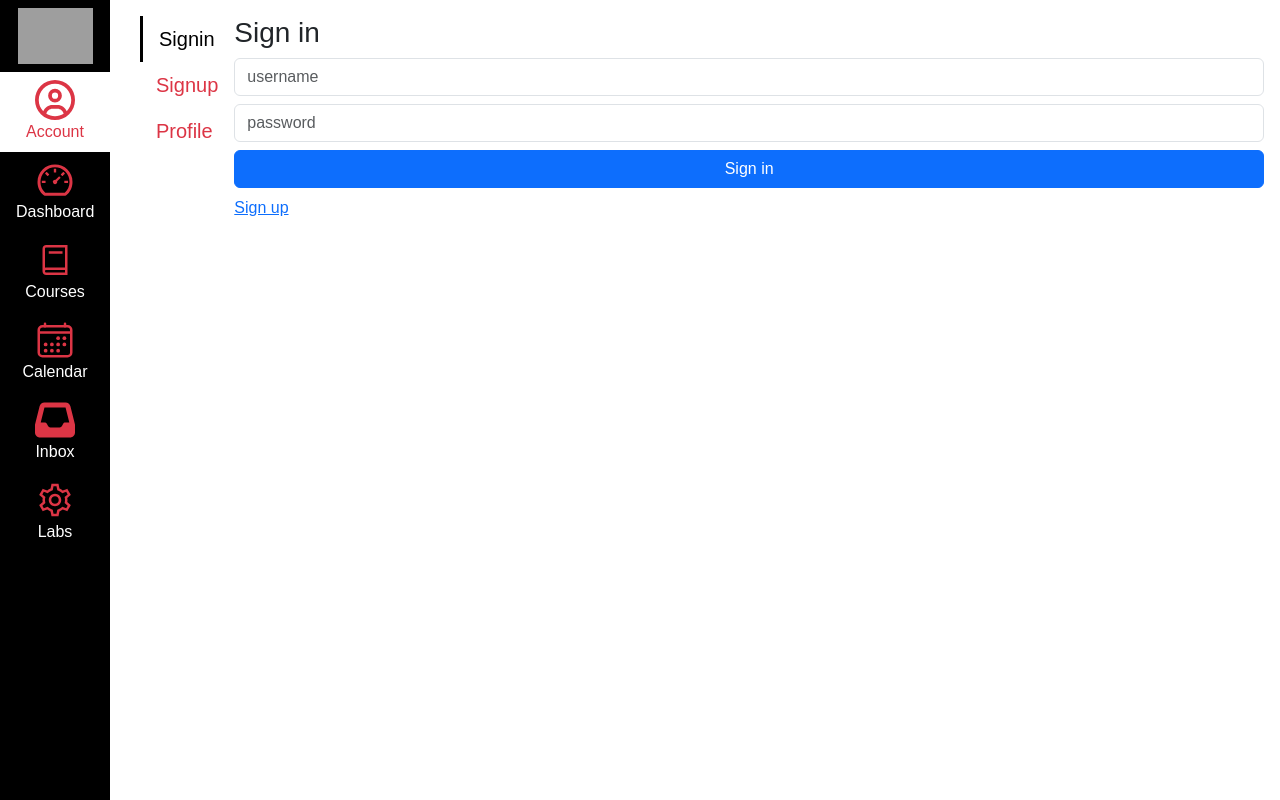
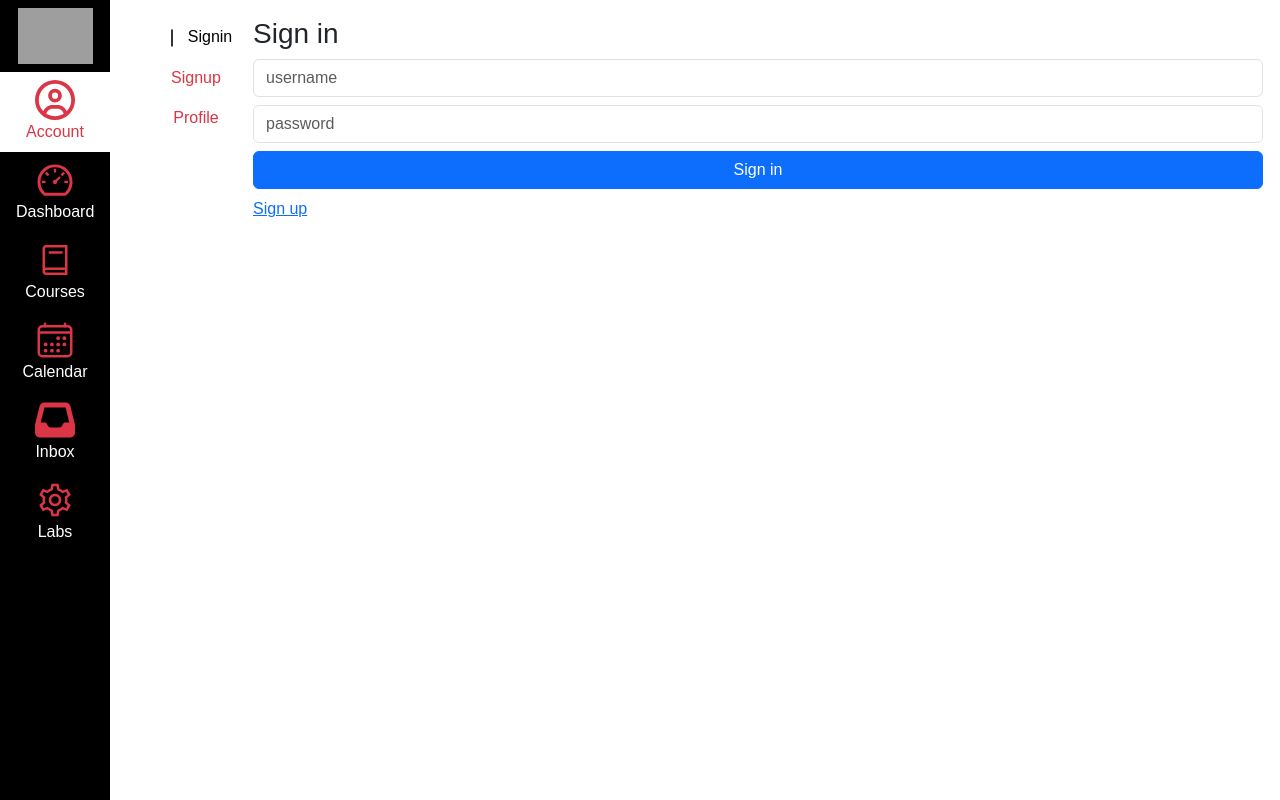
Before and after one commit to PaarthKulkarni/kambaz-next-js-project, a Next.js app: page /Account/Signin in a window 1280 px wide. Built offline with nearby package versions, Linux system fonts and the light colour scheme; grey boxes are pictures that could not be loaded.

Commit message:
Hopefully fixes the issue

```diff
--- a/src/app/(Kambaz)/Account/Layout.tsx
+++ b/src/app/(Kambaz)/Account/Layout.tsx
@@ -3,13 +3,17 @@ import AccountNavigation from "./Navigation";
 export default function AccountLayout({ children }: Readonly<{ children: ReactNode }>) {
  return (
    <div id="wd-kambaz">
-         <div className="d-flex">
-           <div className="d-none d-md-block">
+     <table>
+       <tbody>
+         <tr>
+           <td valign="top">
              <AccountNavigation />
-            </div>
-           <div className="flex-fill">
+           </td>
+           <td valign="top" width="100%">
              {children}
-             </div>
-             </div>
+           </td>
+         </tr>
+       </tbody>
+     </table>
   </div>
 );}
--- a/src/app/(Kambaz)/Account/Navigation.tsx
+++ b/src/app/(Kambaz)/Account/Navigation.tsx
@@ -1,23 +1,33 @@
-
 "use client";
 import Link from "next/link";
 import { usePathname } from "next/navigation";
 import { ListGroup, ListGroupItem } from "react-bootstrap";
+import { RxDividerVertical } from "react-icons/rx";
 export default function AccountNavigation() {
   const path = usePathname();
-  const links = [
-      { label: "Signin", path: `Signin`},
-      { label: "Signup",   path: "Signup"},
-      { label: "Profile",  path: "Profile"},
-    ];
-  return (
-    <ListGroup id="wd-courses-navigation"  className="wd list-group fs-5 rounded-0">
-    {links.map((link) => {
-    const fullPath = `/Account/${link.path}`;
-    return(
-    <ListGroupItem key = {link.path} as={Link} href={fullPath}
-      className={`list-group-item border-0 ${path.includes(link.label) ? "active" : "text-danger"}`}>
-        {link.label}
-      </ListGroupItem>);})}
-    </ListGroup>
-  );}
+ return (
+      <ListGroup className="rounded-0 d-none d-md-block bg-white z-2" style={{ width: 110 }}
+              id="wd-account-navigation">
+      <ListGroupItem className={`border-0 text-center bg-white`}>
+       <Link href="Signin" id="wd-account-link" className={`${path.includes("Signin") ? "text-black" : "text-danger"} text-decoration-none`}>
+
+         {path.includes("Signin") && <RxDividerVertical size={24} className="me-1 fs-1 text-black"/>}
+         Signin
+       </Link>
+     </ListGroupItem>
+     <ListGroupItem className={`border-0 text-center bg-white`}>
+       <Link href="Signup" id="wd-account-link" className={`${path.includes("Signup") ? "text-black" : "text-danger"} text-decoration-none`}>
+
+         {path.includes("Signup") && <RxDividerVertical size={24} className="me-1 fs-1 text-black"/>}
+         Signup
+       </Link>
+     </ListGroupItem>
+     <ListGroupItem className={`border-0 text-center bg-white`}>
+       <Link href="Profile" id="wd-account-link" className={`${path.includes("Profile") ? "text-black" : "text-danger"} text-decoration-none`}>
+
+         {path.includes("Profile") && <RxDividerVertical size={24} className="me-1 fs-1 text-black"/>}
+         Profile
+       </Link>
+     </ListGroupItem>
+   </ListGroup>
+);}
```
Also changed, not shown: 1 other file (tests, documents, lock files or other folders).
